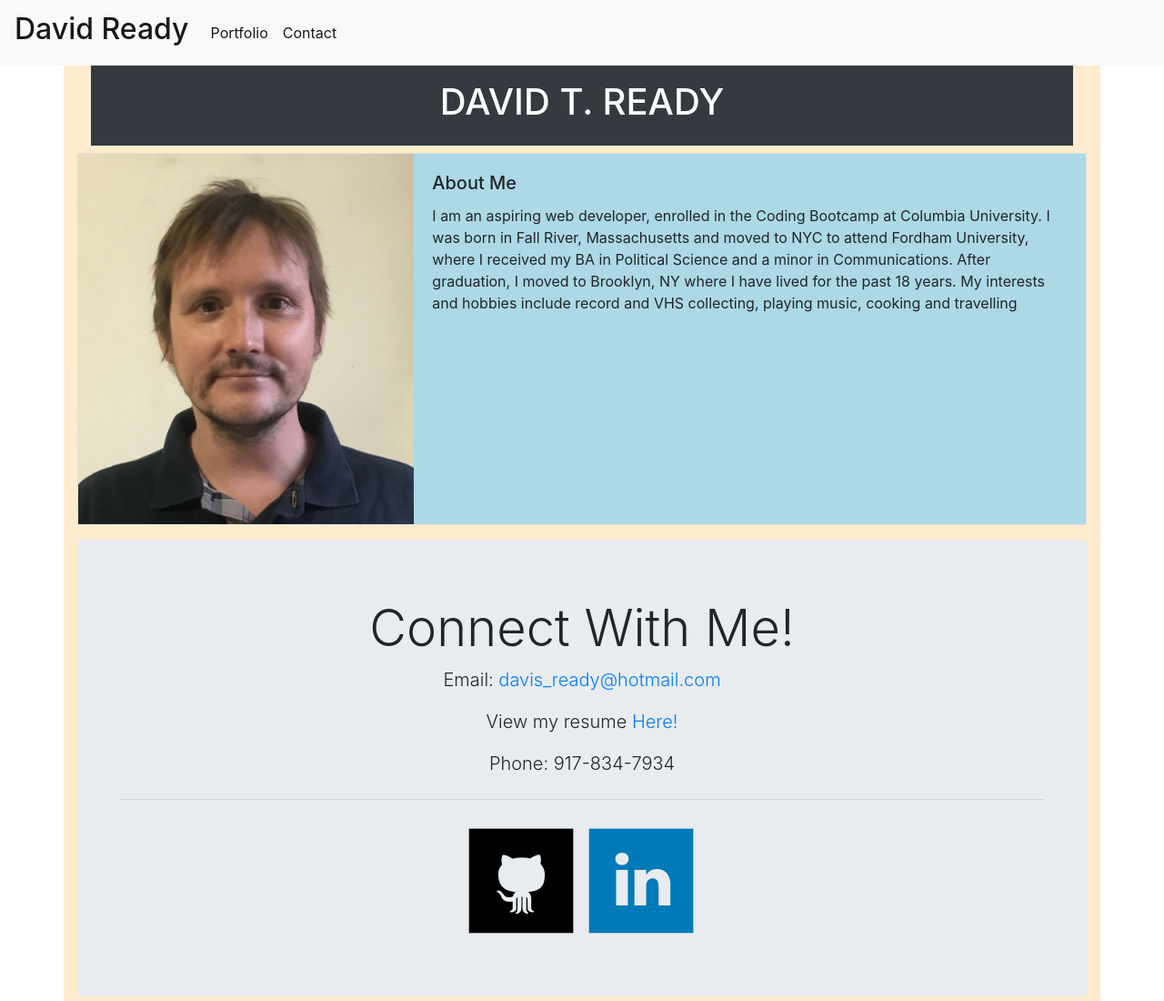
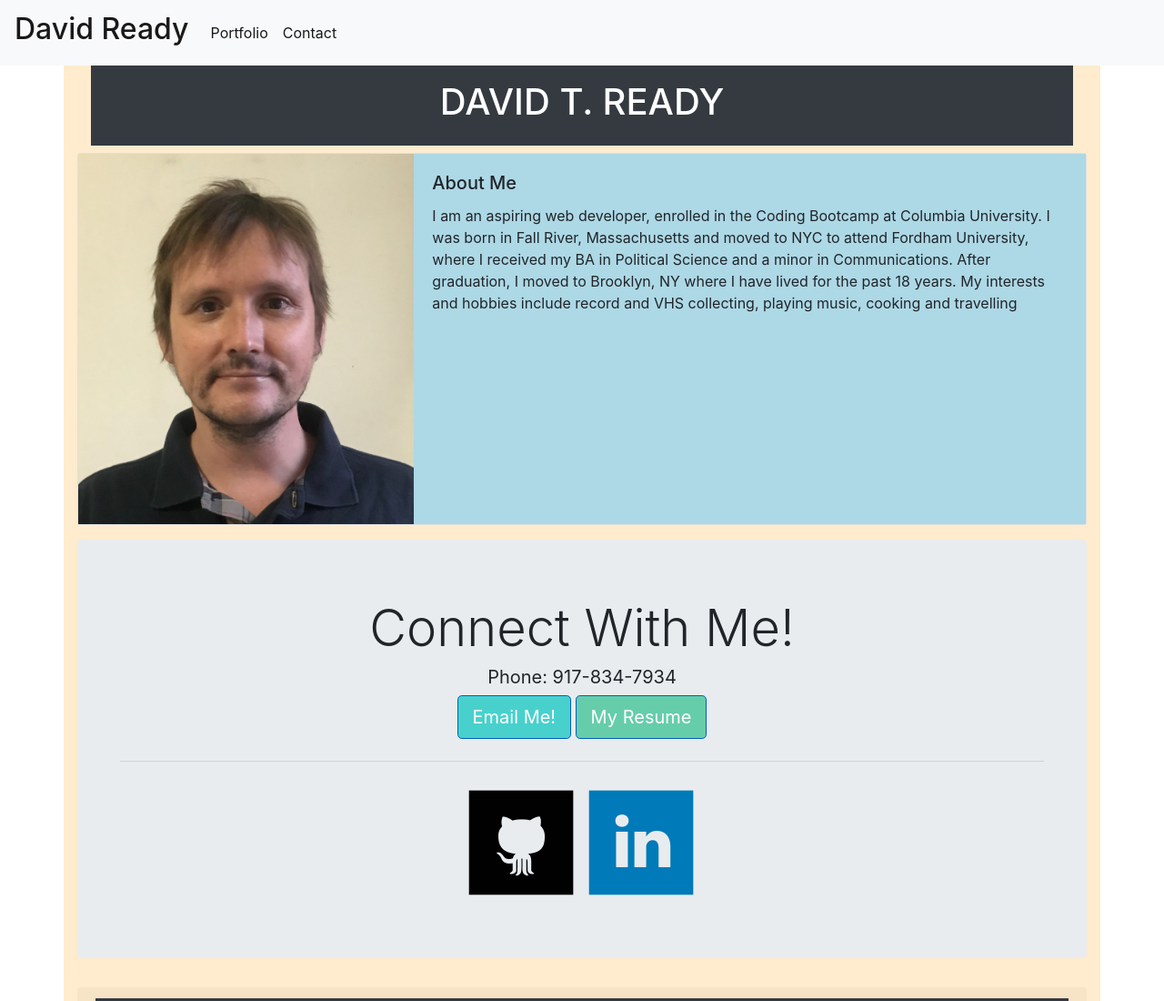
Before and after one commit to dave-ready/myResponsivePortfolio, a plain HTML site: page index.html in a window 1280 px wide. Shown: the top 1100 px of the page at 91% size. Drawn offline with nearby package versions, Linux system fonts and the light colour scheme.

Commit message:
added buttons for links to emil and resume

```diff
--- a/index.html
+++ b/index.html
@@ -90,9 +90,12 @@
 
           <h3 class="display-4">Connect With Me!</h3>
 
-          <p class="lead">Email: <a href="davis_ready@hotmail.com">davis_ready@hotmail.com</a></p>
-          <p class="lead">View my resume <a href="David_Ready_Resume.PDF">Here!</a></p>
-          <p class="lead">Phone: 917-834-7934</p>
+          <h4 class="lead"><strong>Phone: 917-834-7934</strong></h4>
+          <a href="davis_ready@hotmail.com" class="btn btn-primary btn-lg active" style="background-color:mediumturquoise; outline-color:black;" role="button" aria-pressed="true">Email Me!</a>
+          <a href="David_Ready_Resume.PDF" class="btn btn-primary btn-lg active" style="background-color:mediumaquamarine; outline-color:black;" role="button" aria-pressed="true">My Resume</a>
+
+
+
 
           <hr class="my-4">
 
```
